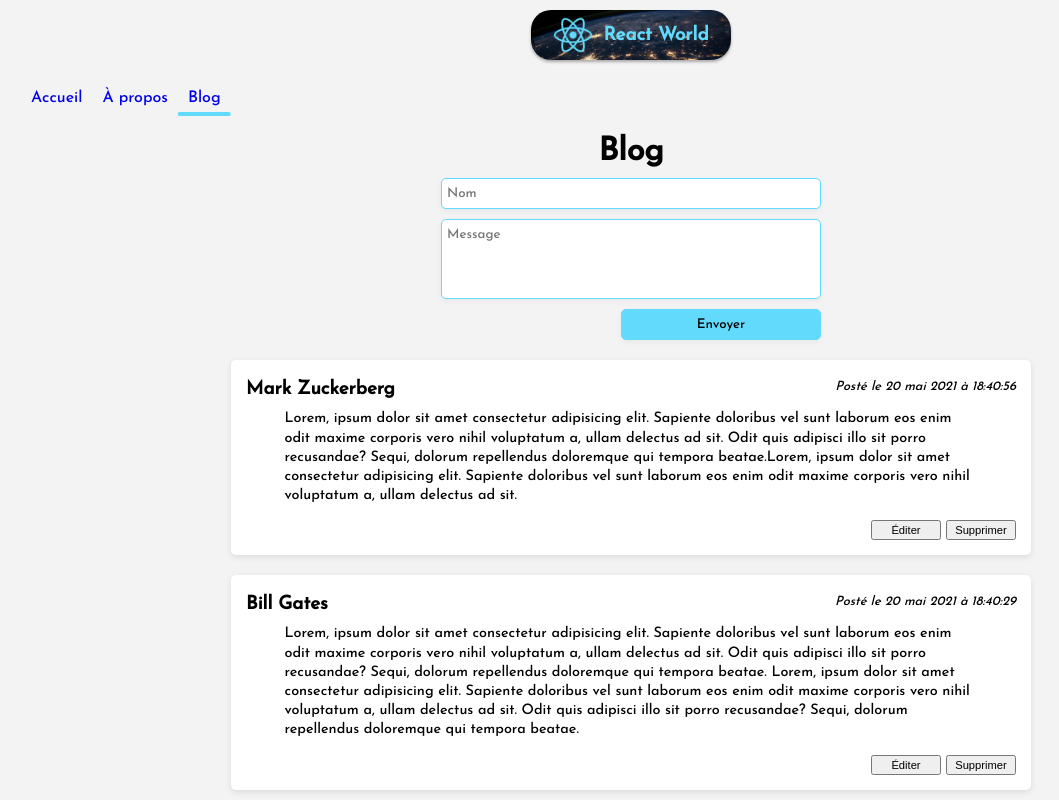
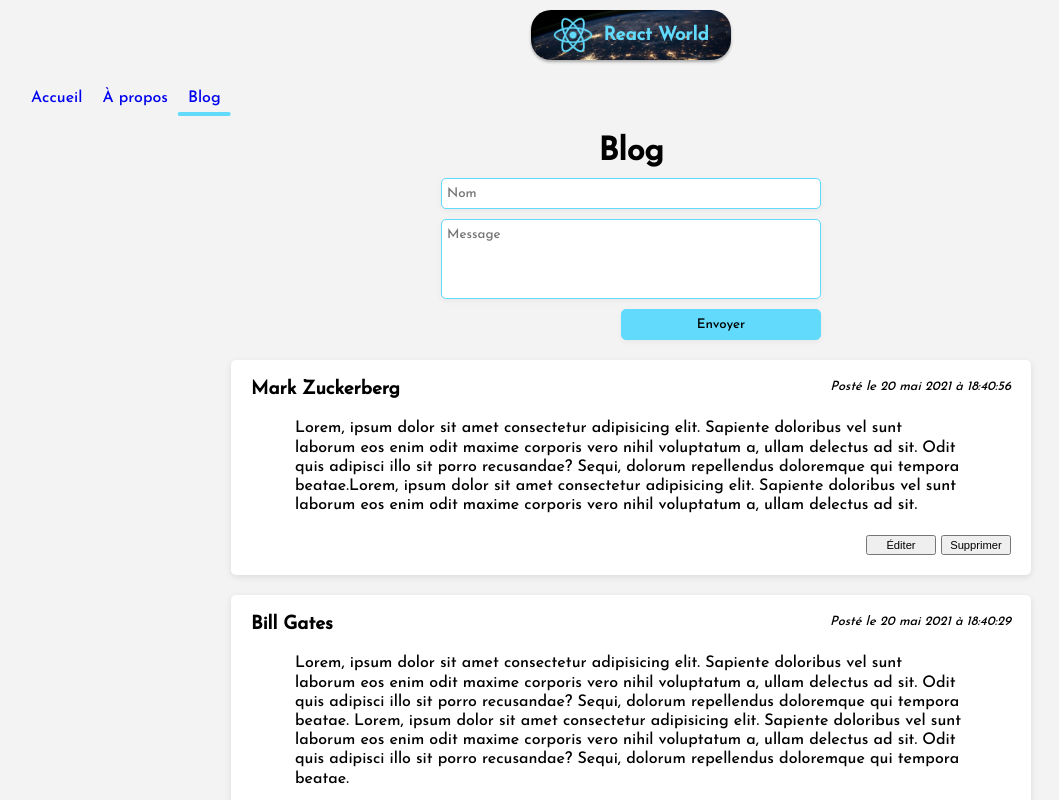
Before and after one commit to devmind660/React_World_Course, a React (Create React App) app: page /blog in a window 1280 px wide. Shown: the top 800 px of the page, without its empty margins (9-1068 px from the left). Built offline with nearby package versions, Linux system fonts and the light colour scheme; data requests are answered from the project's data file.

Commit message:
bug fix card component's key prop

```diff
--- a/src/components/Card.js
+++ b/src/components/Card.js
@@ -1,8 +1,8 @@
 import React from "react";
 
-const Card = ({key, country, handler}) => { // { Country } = props.country
+const Card = ({country, handler}) => { // { Country } = props.country
     return (
-        <li key={key} onClick={handler} className="card">
+        <li onClick={handler} className="card">
             <img src={country.flags.svg} alt={"drapeau " + country.translations.fra.common} />
             <div className="infos">
                 <h2>{country.translations.fra.common}</h2>
--- a/src/components/Countries.js
+++ b/src/components/Countries.js
@@ -57,14 +57,14 @@
                 }}>Retour à la liste</button>
             </div>}
 
-            {!selectedCountry && <ul>
+            {!selectedCountry && <ol>
                 {filteredCountries.map((country, index) =>
                     <Card key={index} country={country}
                           handler={() => setSelectedCountry(country)} />
                 )}
-            </ul>}
+            </ol>}
         </div>
     );
-};
+}
 
 export default Countries;
--- a/src/styles/components/_article.scss
+++ b/src/styles/components/_article.scss
@@ -3,13 +3,12 @@
   background: white;
   box-shadow: 0 2px 6px rgba(0, 0, 0, 0.1);
   border-radius: 5px;
-  padding: 15px;
   max-width: 800px;
 
   .card-header {
     display: flex;
     justify-content: space-between;
-    margin: 5px 0 10px;
+    padding: 20px;
 
     h3 {
       margin-right: 15px;
@@ -20,21 +19,18 @@
       text-align: right;
     }
   }
-  p {
-    font-size: 0.9rem;
-    margin: 0 5%;
-  }
   textarea {
     width: 100%;
     resize: none;
     height: 70px;
     outline: none;
   }
+
   .btn-container {
     display: flex;
     justify-content: flex-end;
     align-items: center;
-    margin-top: 15px;
+    padding: 20px;
 
     button {
       width: 70px;
--- a/src/styles/components/_countries.scss
+++ b/src/styles/components/_countries.scss
@@ -1,14 +1,13 @@
 .countries {
   text-align: center;
-  padding: 10px;
 
   .radio-container {
     justify-content: space-around;
     align-items: center;
-    margin-bottom: 20px;
+    margin: 0 10px 20px;
     background: $color-3;
     border-radius: 20px;
-    padding: 3px 3px 5px 3px;
+    padding: 3px 3px 5px;
     color: $white;
     box-shadow: 0 4px 10px rgba(0, 0, 0, 0.452);
 
@@ -44,9 +43,8 @@
       color: $white;
     }
   }
-
   button {
-    margin: 0 auto 20px;
+    margin: 0 auto 10px;
     background: none;
     border: 2px solid $color-1;
     padding: 4px 10px;
@@ -59,9 +57,10 @@
     }
   }
 
-  ul {
+  ul, ol {
     display: flex;
     flex-wrap: wrap;
     justify-content: center;
+    padding: 10px;
   }
 }
--- a/src/styles/components/_country.scss
+++ b/src/styles/components/_country.scss
@@ -1,17 +1,16 @@
 .country {
   ul {
     display: grid;
-    grid-template-columns: repeat(auto-fill, minmax(180px, 1fr));
-    padding: 5px;
-    margin: 50px 5vw;
+    grid-template-columns: repeat(auto-fill, minmax(150px, 1fr));;
+    gap: 20px;
+    padding: 20px 5vw;
 
     li {
       text-align: left;
-      margin: 10px 5px;
+    }
 
-      p {
-        margin: 5px 0 0 0;
-      }
+    p {
+      margin: 5px 0 0;
     }
   }
 }
```
